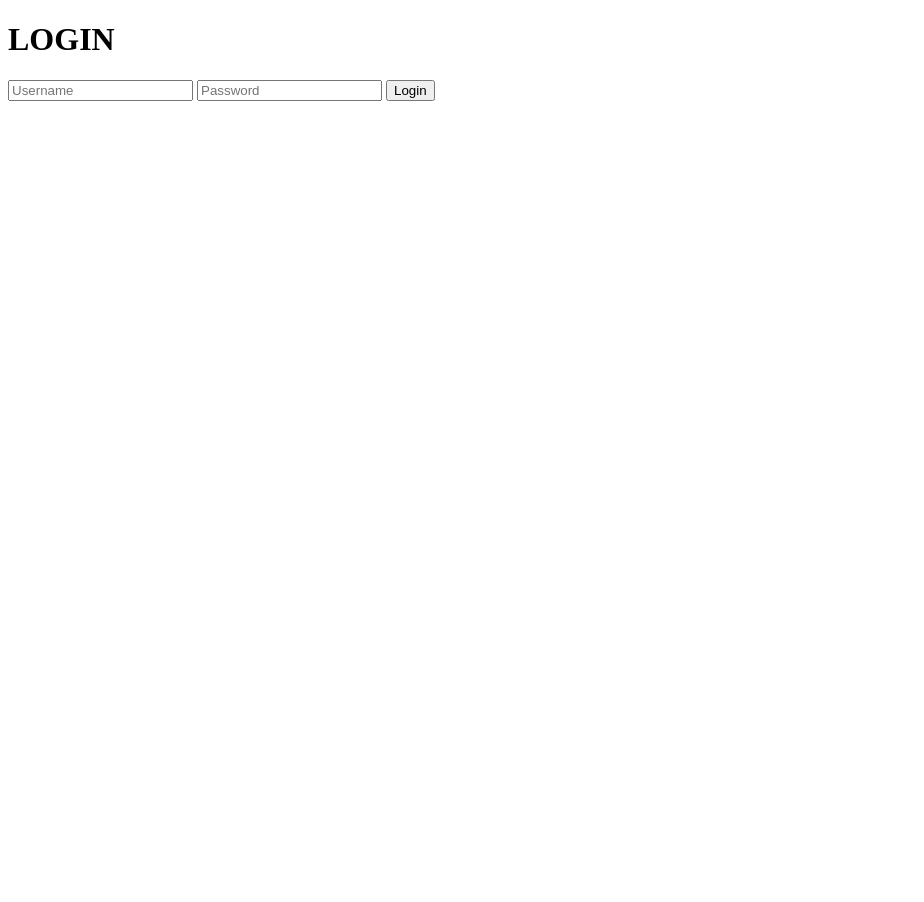
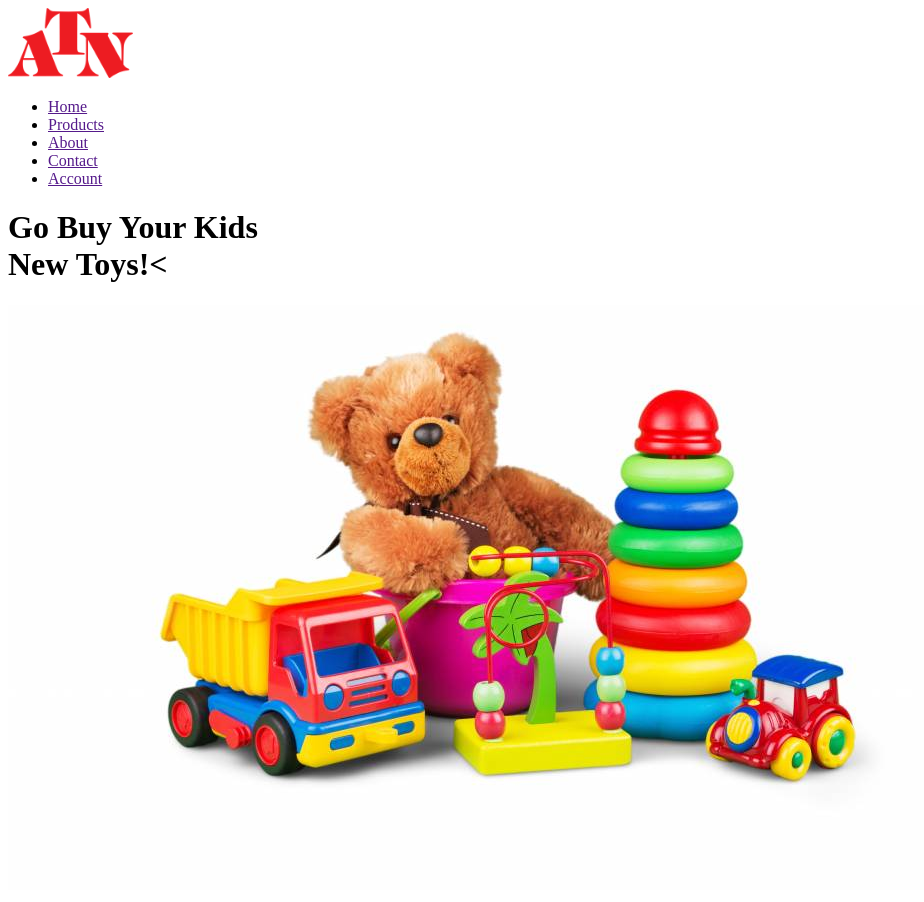
Before and after one commit to wolfflyy/Test2, a PHP site: page / in a window 1280 px wide. Shown: the whole page, without its empty margins (0-924 px from the left). Before the commit the page ends 101 px from the top, so only its background shows below. Run offline with PHP 8.4, Linux system fonts and the light colour scheme.

Commit message:
Add files via upload

```diff
--- a/index.php
+++ b/index.php
@@ -6,11 +6,29 @@
 	<link rel="stylesheet" href="style.css">
 </head>
 <body>
-	<form class="box">
-	<h1>LOGIN</h1>
-	<input type="text" name="username" placeholder="Username">
-	<input type="password" name="password" placeholder="Password">
-	<input type="submit" value="Login">
-	</form>
+
+	<div class="container">
+		<div class="navbar">
+		<div class="logo">
+			<img src="images/atn-tv-logo-C934D4C2E5-seeklogo.com.png" width="125px">
+		</div>
+		<nav>
+			<ul>
+				<li><a href="">Home</a></li>
+				<li><a href="">Products</a></li>
+				<li><a href="">About</a></li>
+				<li><a href="">Contact</a></li>
+				<li><a href="">Account</a></li>
+			</ul>
+		</nav>
+	</div>
+	<div class="row">
+		<div class="col-2">
+			<h1>Go Buy Your Kids<br>New Toys!<</h1>
+		</div>
+		<div class="col-2">
+			<img src="images/shutterstock_383521510-002-1024x585.jpg">
+		</div>
+	</div>
 </body>
 </html>
```
